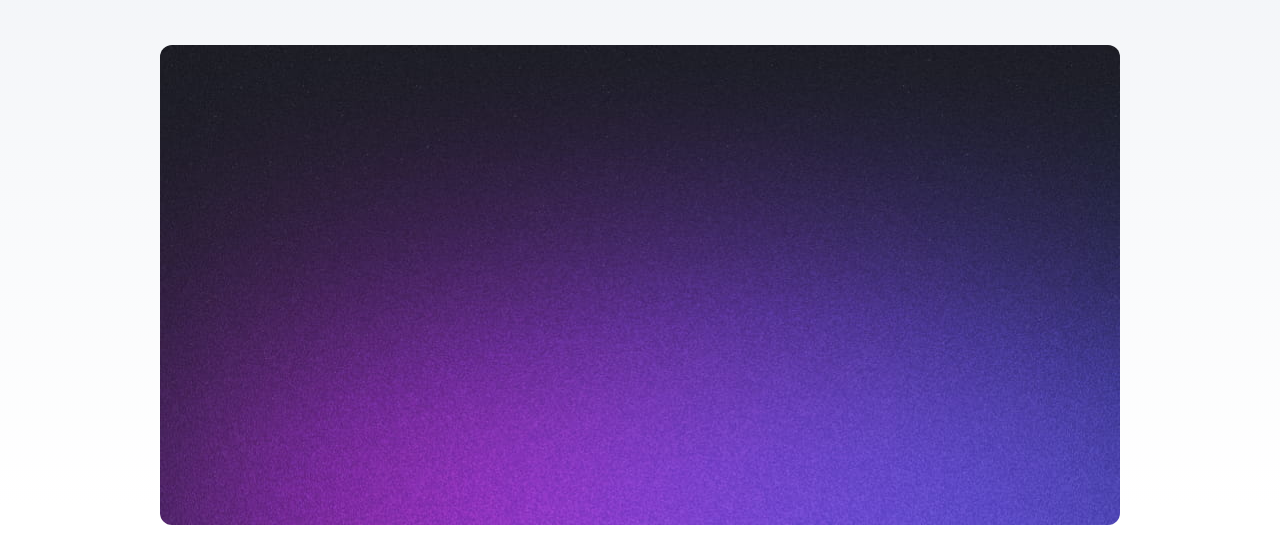
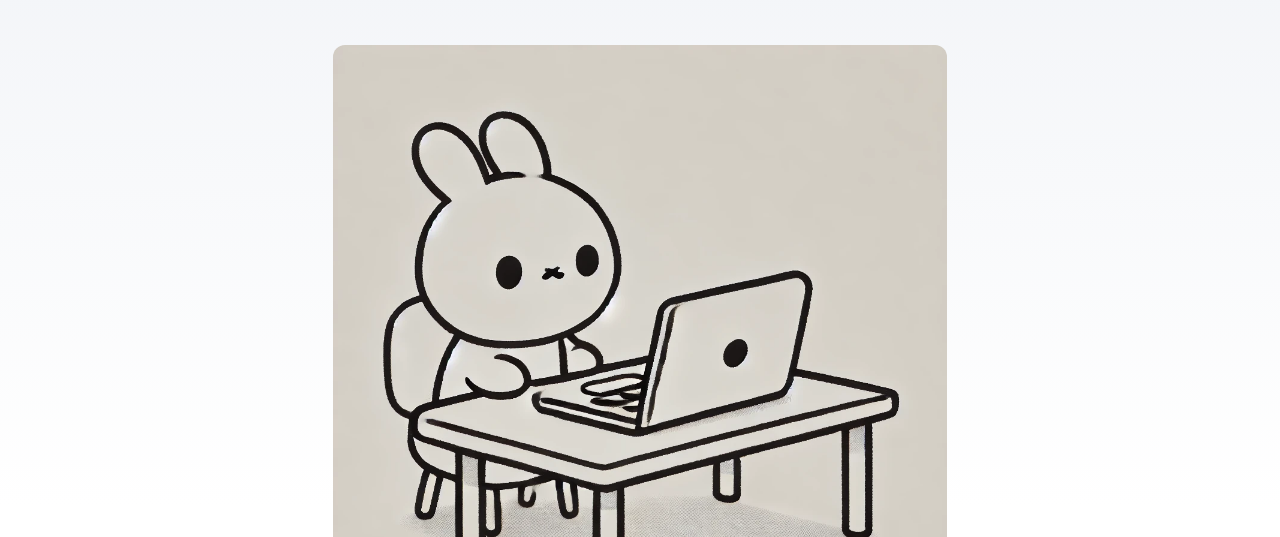
Before and after one commit to MrJuneJune/astro-blog, an Astro site: page /blog in a window 1280 px wide. Shown: the part 93-630 px from the top of the page. Built offline with nearby package versions, Linux system fonts and the light colour scheme; Astro itself is replaced by a stand-in of ours.

Commit message:
Updated styles and blogs.

```diff
--- a/src/content/blog/wasm-bunny.mdx
+++ b/src/content/blog/wasm-bunny.mdx
@@ -2,7 +2,7 @@
 title: 'WASM using c3'
 description: 'Learning about WASM and making small interactive application'
 pubDate: 'Nov 13 2024'
-heroImage: '/blog-placeholder-5.jpg'
+heroImage: '/bunny-coding-2.webp'
 ---
 
 Hi, this is my first blog on this websites and hopefully many to come as I don't really have much to do with my life.
--- a/src/pages/blog/index.astro
+++ b/src/pages/blog/index.astro
@@ -21,6 +21,7 @@ const posts = (await getCollection('blog')).sort(
 			}
 			ul {
 				display: flex;
+                justify-content: center;
 				flex-wrap: wrap;
 				gap: 2rem;
 				list-style-type: none;
@@ -34,13 +35,13 @@ const posts = (await getCollection('blog')).sort(
 				text-decoration: none;
 				transition: 0.2s ease;
 			}
-			ul li:first-child {
-				width: 100%;
+            ul li:first-child {
+				width: 80%;
 				margin-bottom: 1rem;
 				text-align: center;
 			}
 			ul li:first-child img {
-				width: 100%;
+				width: 80%;
 			}
 			ul li:first-child .title {
 				font-size: 2.369rem;
@@ -78,6 +79,7 @@ const posts = (await getCollection('blog')).sort(
 				}
 				ul li:first-child {
 					margin-bottom: 0;
+                    width: 100%;
 				}
 				ul li:first-child .title {
 					font-size: 1.563em;
```
Also changed, not shown: README.md, public/bunny-coding-2.webp (added), public/bunny-coding.webp (added).
